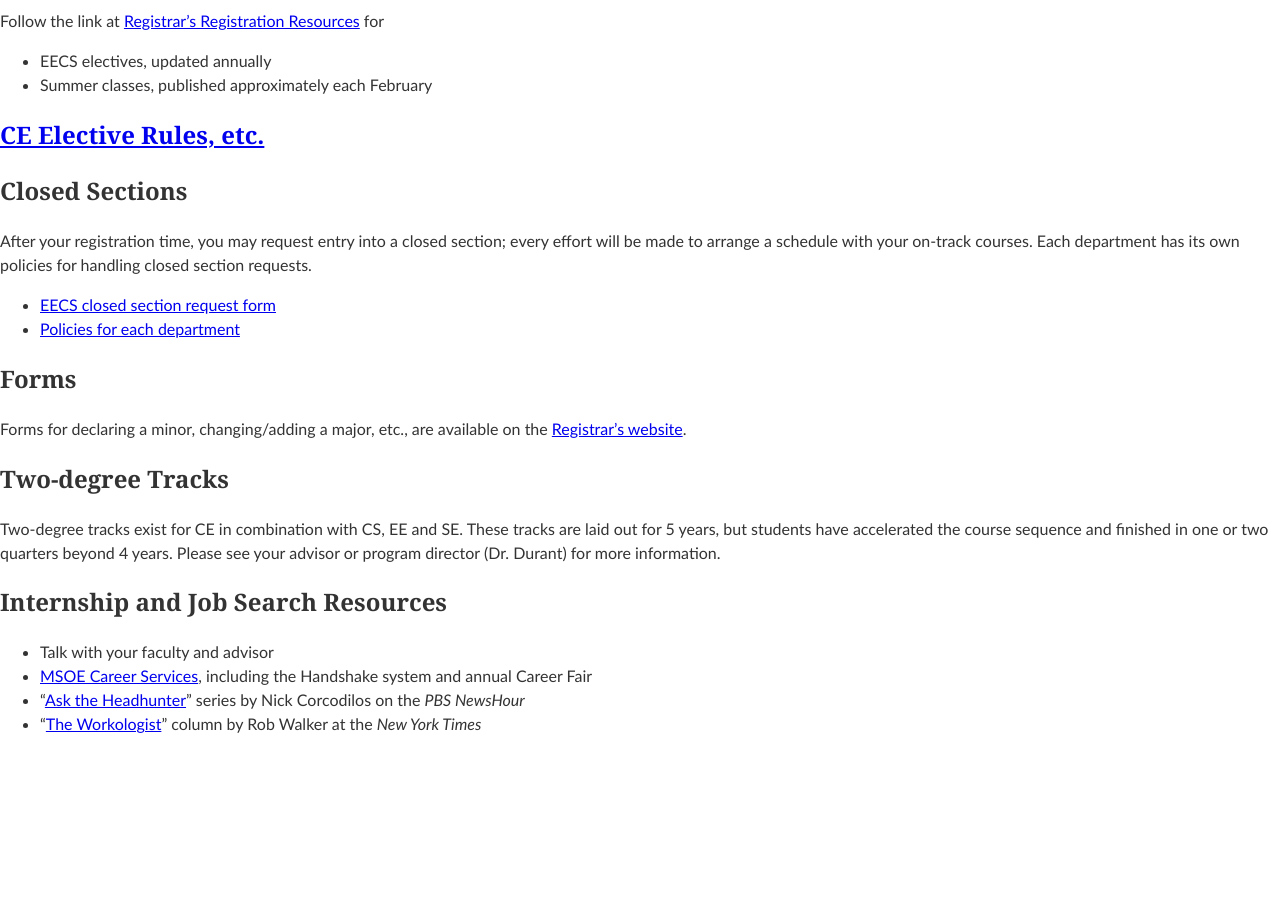
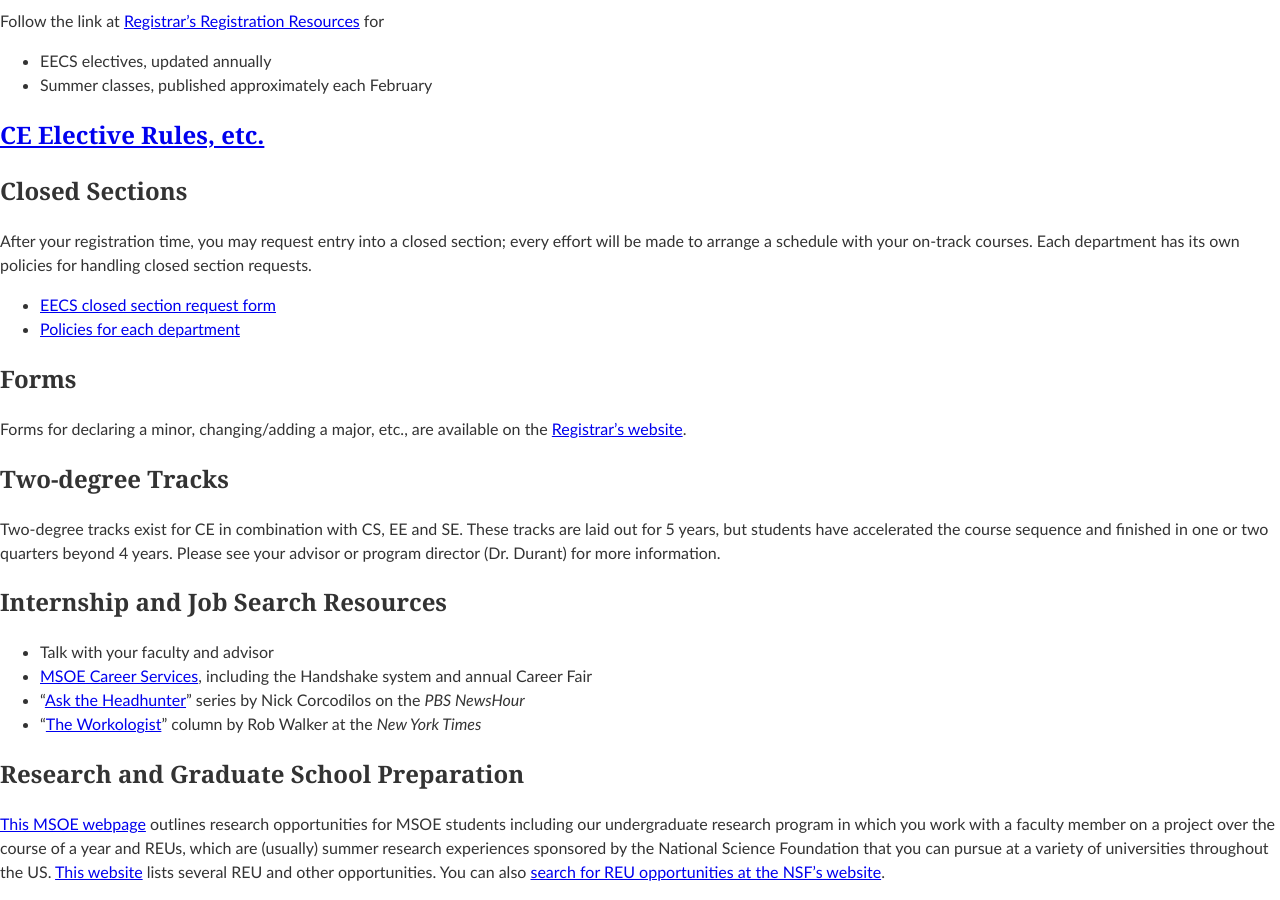
Before and after one commit to edurant/edurant.github.io, a Jekyll site: the page built from advising/index.md, in a window 1280 px wide and 900 px high, scrolled down 1101 px. Built offline with Jekyll 4.4.1, drawn with Linux system fonts in a browser that asks for light colours; before the commit the page ends 1853 px from its top, so only the background shows below that.

Commit message:
CE advising: undergraduate research opportunities

```diff
--- a/advising/index.md
+++ b/advising/index.md
@@ -67,7 +67,11 @@ Forms for declaring a minor, changing/adding a major, etc., are available on the
 Two-degree tracks exist for CE in combination with CS, EE and SE. These tracks are laid out for 5 years, but students have accelerated the course sequence and finished in one or two quarters beyond 4 years. Please see your advisor or program director (Dr. Durant) for more information.
 
 ## Internship and Job Search Resources
-  * Talk with your faculty and advisor
-  * [MSOE Career Services](http://www.msoe.edu/explore-your-future/career-services/), including the Handshake system and annual Career Fair
-  * "[Ask the Headhunter](http://www.pbs.org/newshour/author/ncorcodilos/)" series by Nick Corcodilos on the *PBS NewsHour*
-  * "[The Workologist](http://www.nytimes.com/column/workologist)" column by Rob Walker at the *New York Times*
+* Talk with your faculty and advisor
+* [MSOE Career Services](http://www.msoe.edu/explore-your-future/career-services/), including the Handshake system and annual Career Fair
+* "[Ask the Headhunter](http://www.pbs.org/newshour/author/ncorcodilos/)" series by Nick Corcodilos on the *PBS NewsHour*
+* "[The Workologist](http://www.nytimes.com/column/workologist)" column by Rob Walker at the *New York Times*
+
+## Research and Graduate School Preparation
+
+[This MSOE webpage](https://www.msoe.edu/academics/how-we-teach/labs-and-research/undergraduate-research/) outlines research opportunities for MSOE students including our undergraduate research program in which you work with a faculty member on a project over the course of a year and REUs, which are (usually) summer research experiences sponsored by the National Science Foundation that you can pursue at a variety of universities throughout the US. [This website](https://pathwaystoscience.org/) lists several REU and other opportunities. You can also [search for REU opportunities at the NSF's website](https://www.nsf.gov/crssprgm/reu/reu_search.jsp).
```
